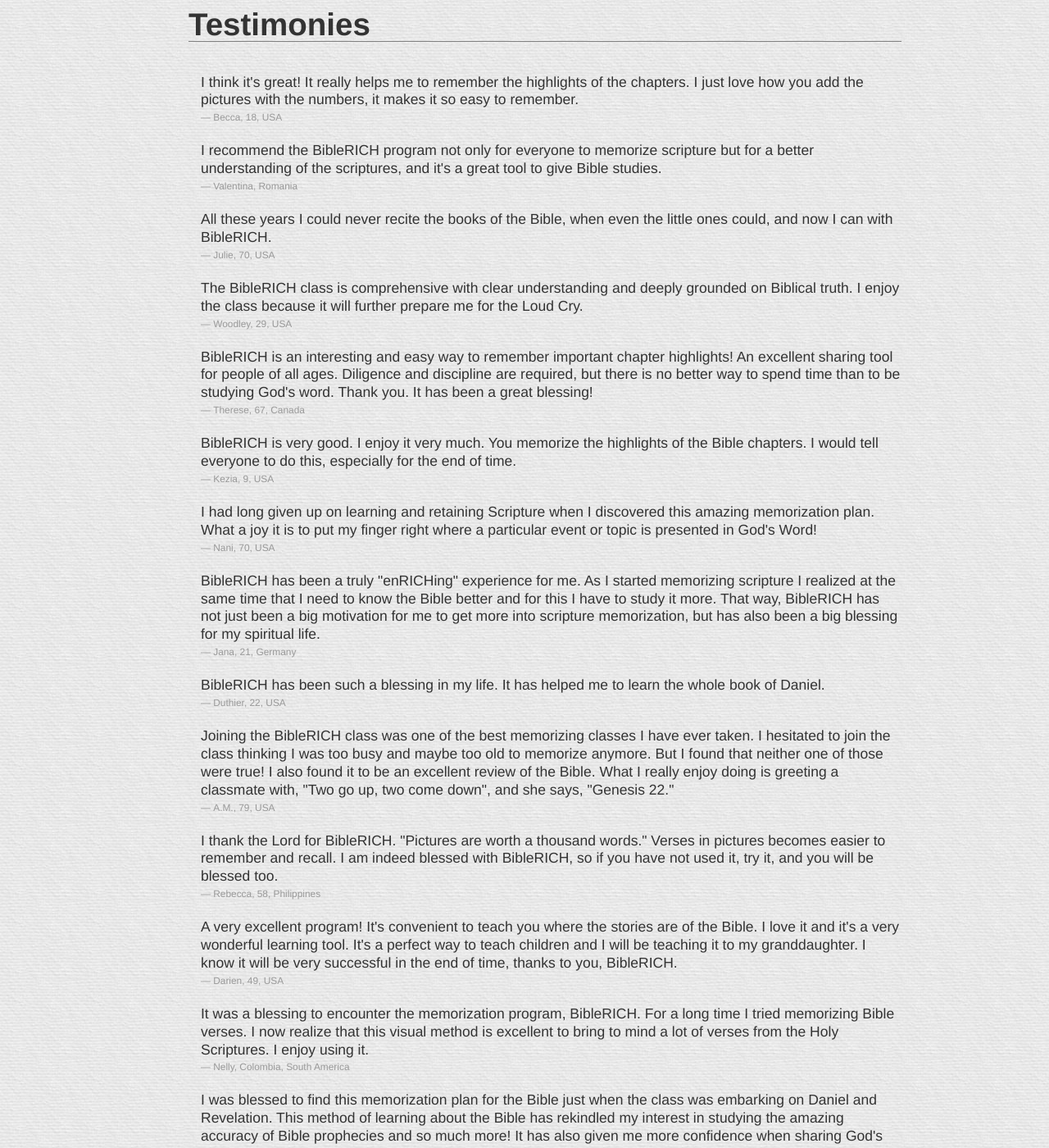
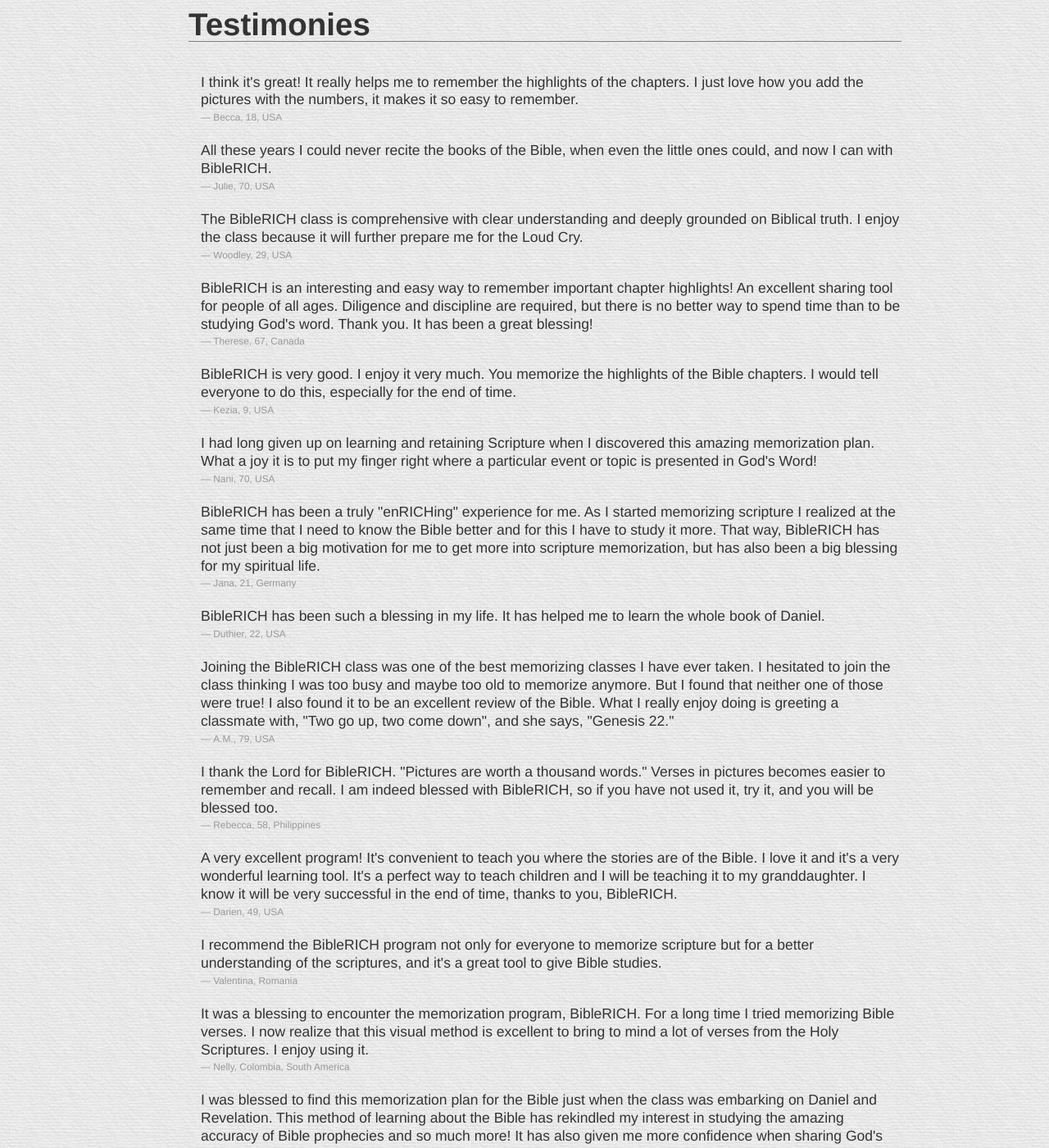
Before and after one commit to xonev/biblerich, a Jekyll site: the page built from _posts/2013-03-15-testimonies.html, in a window 1280 px wide and 1400 px high. Shown: the whole window at 82% size. Built offline with Jekyll 4.4.1, drawn with Linux system fonts in a browser that asks for light colours.

```diff
--- a/_posts/2013-03-15-testimonies.html
+++ b/_posts/2013-03-15-testimonies.html
@@ -8,13 +8,6 @@ permalink: testimonies.html
   <p>I think it's great! It really helps me to remember the highlights of the
   chapters. I just love how you add the pictures with the numbers, it makes it so easy to remember.</p>
   <small>Becca, 18, USA</small>
-</blockquote>
-<blockquote>
-  <p>
-  I recommend the BibleRICH program not only for everyone to memorize
-  scripture but for a better understanding of the scriptures, and it's a great tool to give Bible studies.
-  </p>
-  <small>Valentina, Romania</small>
 </blockquote>
 <blockquote>
   <p>
@@ -99,6 +92,13 @@ permalink: testimonies.html
 </blockquote>
 <blockquote>
   <p>
+  I recommend the BibleRICH program not only for everyone to memorize
+  scripture but for a better understanding of the scriptures, and it's a great tool to give Bible studies.
+  </p>
+  <small>Valentina, Romania</small>
+</blockquote>
+<blockquote>
+  <p>
   It was a blessing to encounter the memorization program,
   BibleRICH. For a long time I tried memorizing Bible verses. I now realize that this visual
   method is excellent to bring to mind a lot of verses from the Holy Scriptures. I enjoy using it.
```
